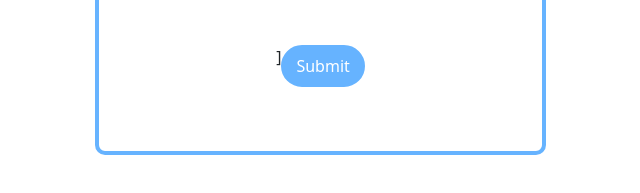
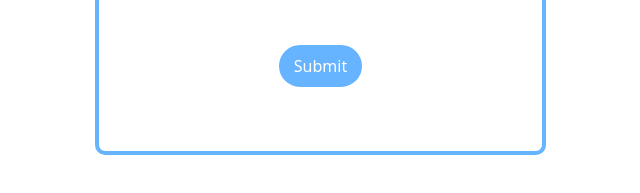
Before and after one commit to faisalab12/profile-website, a plain HTML site: page index.html in a window 1280 px wide. Shown: the part 2261-2454 px from the top of the page, 605-1245 px from the left. Drawn offline with nearby package versions, Linux system fonts and the light colour scheme.

Commit message:
Edit index.html

```diff
--- a/index.html
+++ b/index.html
@@ -145,7 +145,7 @@
               <label for="InputTextArea" class="form-label">Messages</label>
               <textarea class="form-control" aria-label="With textarea" id="InputTextArea" placeholder="'Hi dear!'"></textarea>
             </div>
-            <div class="d-flex justify-content-center mt-5">]
+            <div class="d-flex justify-content-center mt-5">
               <button type="submit" class="btn button">Submit</button>
             </div>
 
```
